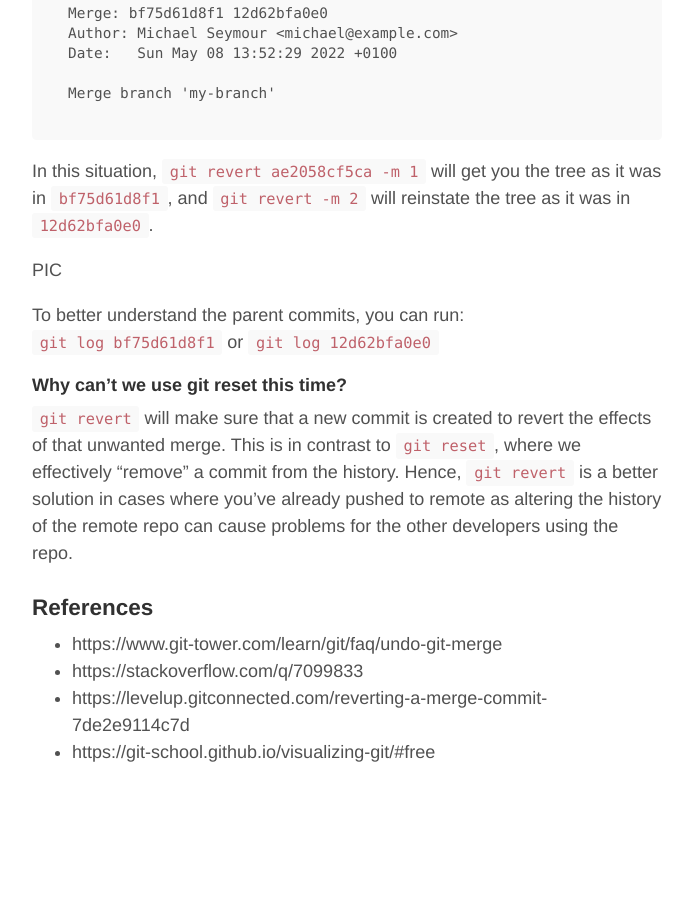
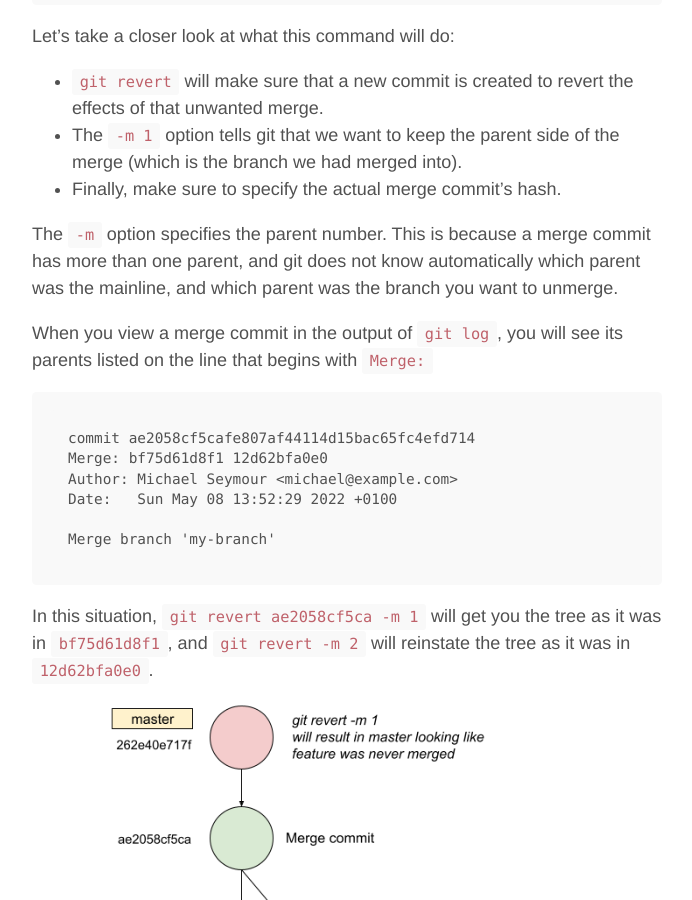
Before and after one commit to seymour7/seymour7.github.io, a Jekyll site: the page built from _posts/2022-05-08-revert-git-merge.md, in a window 1280 px wide and 900 px high, scrolled down 2783 px. Shown: the whole window, without its empty margins (293-985 px from the left). Built offline with Jekyll 4.4.1, drawn with Linux system fonts in a browser that asks for light colours; before the commit the page ends 3621 px from its top, so only the background shows below that; some of the changed text lies outside the part shown.

Commit message:
Edit post

```diff
--- a/_posts/2022-05-08-revert-git-merge.md
+++ b/_posts/2022-05-08-revert-git-merge.md
@@ -40,7 +40,7 @@
 
 When a branch named `feature` is merged with `master`, a new “merge commit” is created on the branch `master`. A merge commit is the same as a normal commit except that it has 2 parents. In this case, the 2 parents of the merge commit will be the previous head of `master` and the head of `feature`.
 
-PIC
+![]({{ site.baseurl }}/public/revert_git_merge/1.png)
 
 On running `git show`, the new commit displays both the parents:
 
@@ -88,7 +88,8 @@
 
 In this situation, `git revert ae2058cf5ca -m 1` will get you the tree as it was in `bf75d61d8f1`, and `git revert -m 2` will reinstate the tree as it was in `12d62bfa0e0`.
 
-PIC
+![]({{ site.baseurl }}/public/revert_git_merge/2.png)
+![]({{ site.baseurl }}/public/revert_git_merge/3.png)
 
 To better understand the parent commits, you can run:<br>
 `git log bf75d61d8f1` or `git log 12d62bfa0e0`
@@ -99,7 +100,7 @@
 
 ### References
 
-* https://www.git-tower.com/learn/git/faq/undo-git-merge
-* https://stackoverflow.com/q/7099833
-* https://levelup.gitconnected.com/reverting-a-merge-commit-7de2e9114c7d
-* https://git-school.github.io/visualizing-git/#free
+* [https://www.git-tower.com/learn/git/faq/undo-git-merge]
+* [https://stackoverflow.com/q/7099833]
+* [https://levelup.gitconnected.com/reverting-a-merge-commit-7de2e9114c7d]
+* [https://git-school.github.io/visualizing-git/#free]
```
